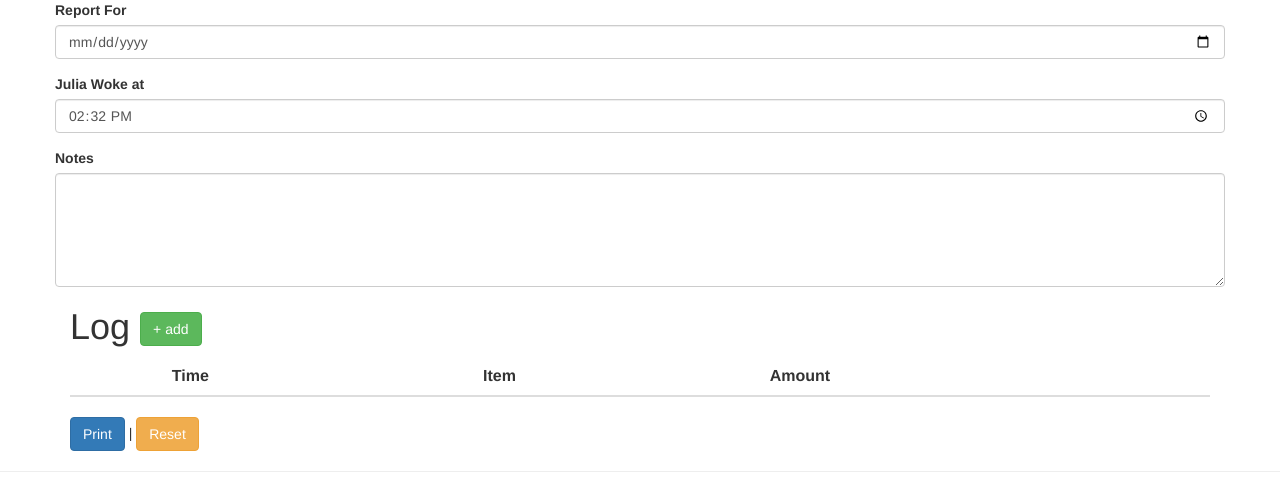
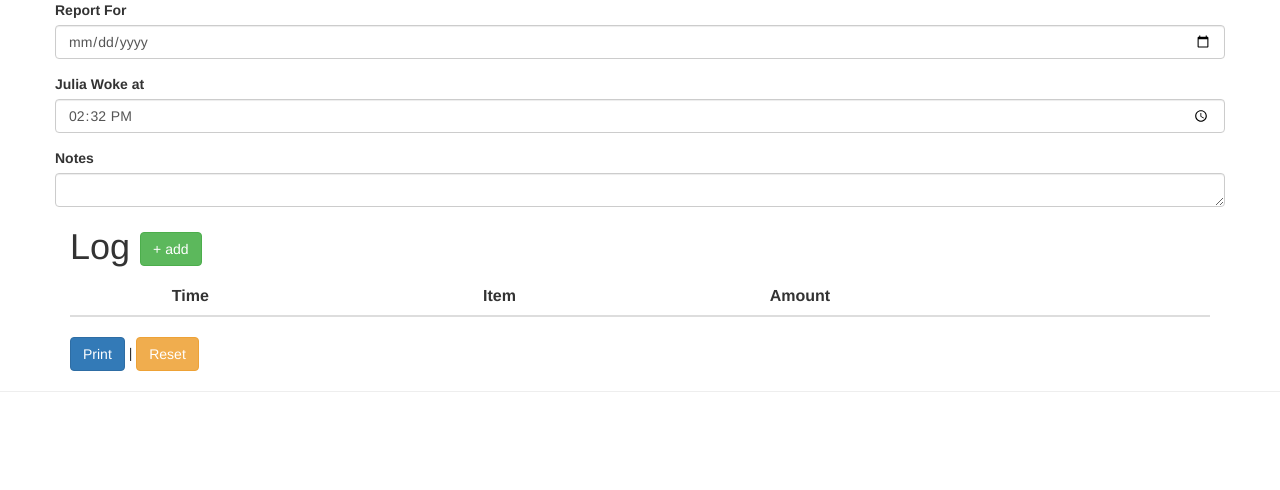
Before and after one commit to jebaird/julia-status-report-generator, a plain HTML site: page index.html in a window 1280 px wide. Drawn offline with Linux system fonts and the light colour scheme.

Commit message:
Update index.html

```diff
--- a/index.html
+++ b/index.html
@@ -26,7 +26,7 @@
                 </div>
                  <div class="form-group">
                     <label for="date">Notes</label>
-                    <textarea name="notes" class="form-control phoenix-input" rows="5"></textarea>
+                    <textarea name="notes" class="form-control phoenix-input" rows="1"></textarea>
                 </div>
             </form>
 
```
